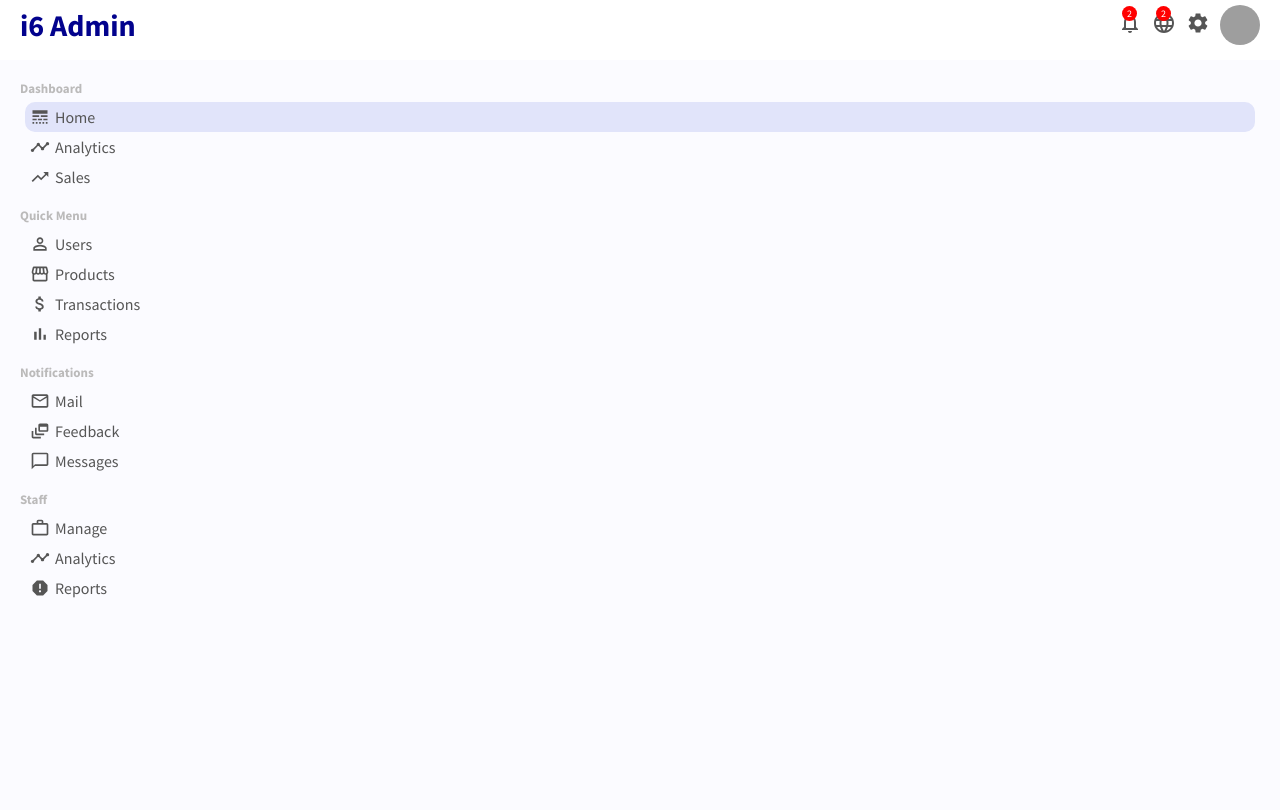
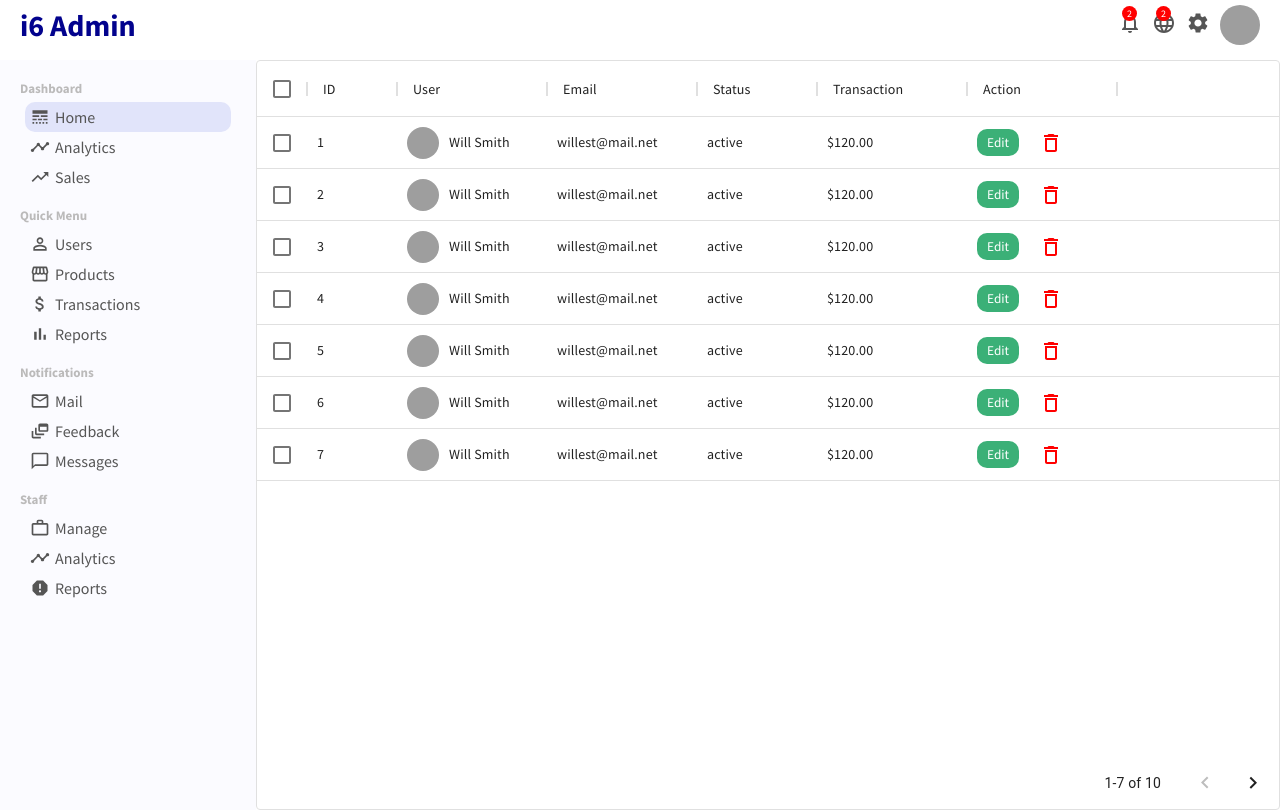
Before and after one commit to Isrealsix/admindashboard, a React (Create React App) app: page /products in a window 1280 px wide. Built offline with nearby package versions, Linux system fonts and the light colour scheme; grey boxes are pictures that could not be loaded.

Commit message:
splitted the DataGrid for re-usability

```diff
--- a/src/App.js
+++ b/src/App.js
@@ -6,6 +6,7 @@ import Home from './pages/home/Home';
 import UserList from './pages/userList/UserList';
 import User from './pages/user/User';
 import NewUser from './pages/newUser/NewUser';
+import ProductList from './pages/productList/ProductList';
 
 function App() {
 	return (
@@ -29,6 +30,18 @@ function App() {
 					<Route path="/newUser">
 						<NewUser />
 					</Route>
+
+					<Route path="/products">
+						<ProductList />
+					</Route>
+
+					<Route path="/product/:productId">
+						<NewUser />
+					</Route>
+
+					<Route path="/newproduct">
+						<NewUser />
+					</Route>
 				</Switch>
 			</div>
 		</Router>
--- /dev/null
+++ b/src/pages/productList/ProductList.js
@@ -0,0 +1,10 @@
+import { useContext } from 'react';
+import classes from './ProductList.module.css';
+import DataContext from '../../store/data-store';
+
+const ProductList = () => {
+	const dataCtx = useContext(DataContext);
+	return <div className={classes.productList}>{dataCtx.dataGridComp}</div>;
+};
+
+export default ProductList;
--- /dev/null
+++ b/src/pages/productList/ProductList.module.css
@@ -0,0 +1,3 @@
+.productList {
+    flex: 4;
+}
--- a/src/pages/userList/UserList.js
+++ b/src/pages/userList/UserList.js
@@ -1,5 +1,4 @@
 import { useContext } from 'react';
-import { DataGrid } from '@material-ui/data-grid';
 import classes from './UserList.module.css';
 import DataContext from '../../store/data-store';
 
@@ -8,13 +7,7 @@ const UserList = () => {
 	return (
 		<div className={classes.userList}>
 			<h1>users list</h1>
-			<DataGrid
-				rows={data.userRowsData}
-				columns={data.userColumnsData}
-				pageSize={7}
-				checkboxSelection
-				disableSelectionOnClick
-			/>
+			{data.dataGridComp}
 		</div>
 	);
 };
--- a/src/store/data-store.js
+++ b/src/store/data-store.js
@@ -1,9 +1,11 @@
 import React, { useState } from 'react';
 import { userRows, userColumns } from '../pages/userList/data';
+import { DataGrid } from '@material-ui/data-grid';
 
 const DataContext = React.createContext({
 	userRowsData: [],
 	userColumnsData: [],
+	dataGridComp: '',
 	onDelete: () => {},
 });
 
@@ -17,11 +19,22 @@ export const DataContextProvider = props => {
 		);
 	};
 
+	const dataGridComp = (
+		<DataGrid
+			rows={userRowsData}
+			columns={userColumnsData}
+			pageSize={7}
+			checkboxSelection
+			disableSelectionOnClick
+		/>
+	);
+
 	return (
 		<DataContext.Provider
 			value={{
 				userRowsData,
 				userColumnsData,
+				dataGridComp,
 				onDelete,
 			}}
 		>
```
